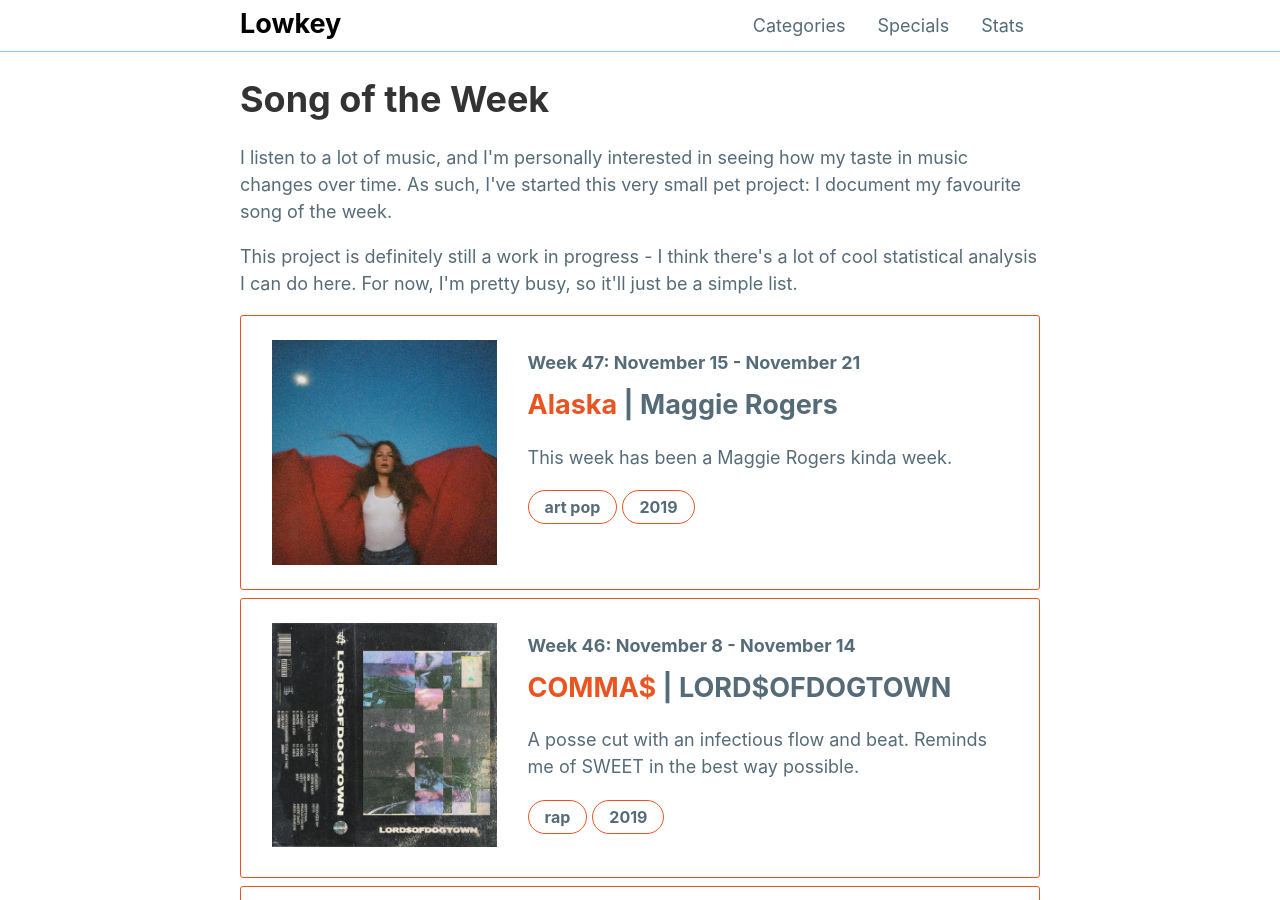
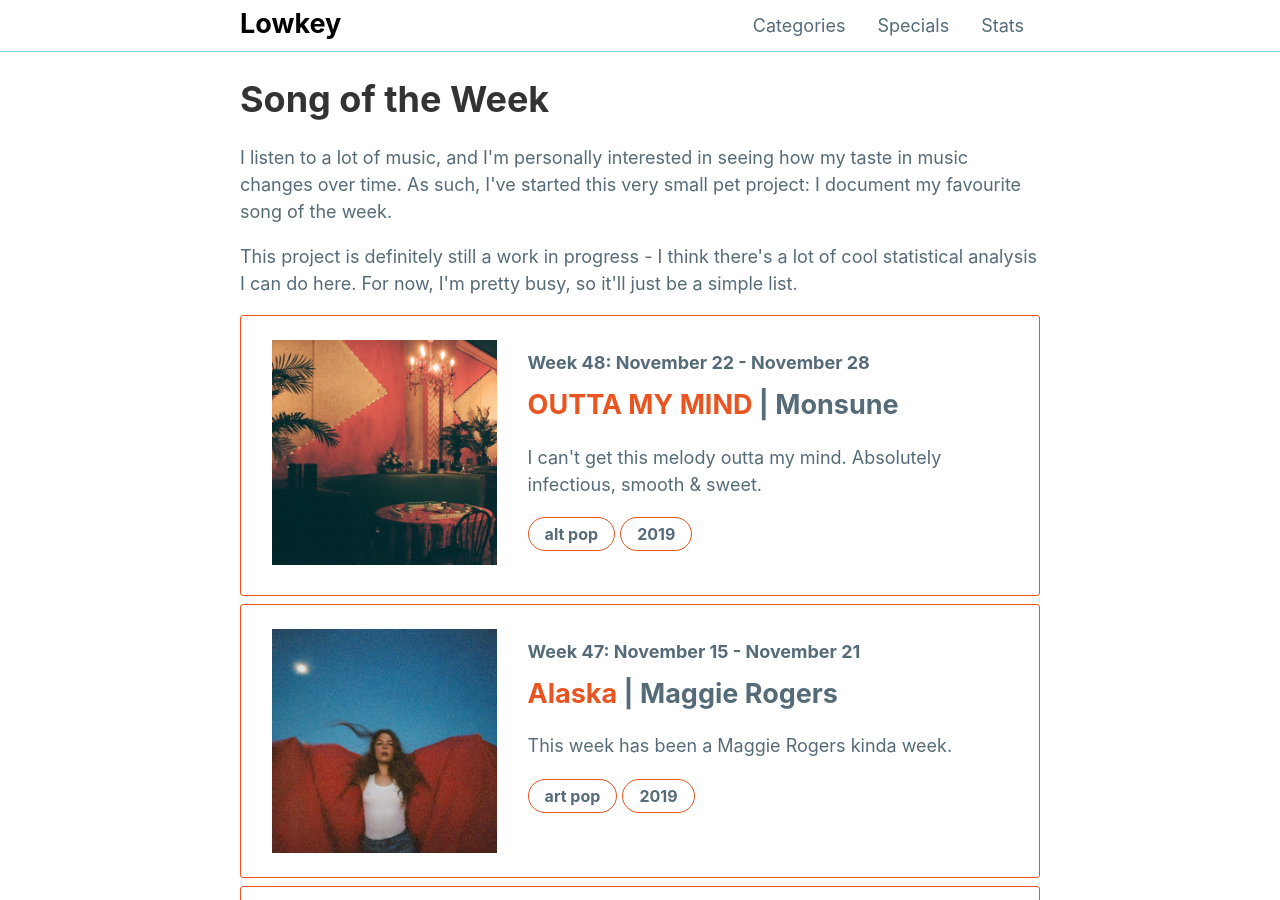
Before and after one commit to mattxwang/lowkey, a Jekyll site: the page built from _stats/song-of-the-week.html, in a window 1280 px wide and 900 px high. Built offline with Jekyll 4.4.1, drawn with Linux system fonts in a browser that asks for light colours; comment, search, counter and statistics services are not loaded.

Commit message:
can't get it outta my mind

```diff
--- a/_data/sotw.yml
+++ b/_data/sotw.yml
@@ -468,3 +468,13 @@ week47:
   year: 2019
   blurb: >
     This week has been a Maggie Rogers kinda week.
+week48:
+  week: "Week 48: November 22 - November 28"
+  title: "OUTTA MY MIND"
+  artist: "Monsune"
+  album: "OUTTA MY MIND"
+  album_art: "outta-my-mind.jpg"
+  genre: "alt pop"
+  year: 2019
+  blurb: >
+    I can't get this melody outta my mind. Absolutely infectious, smooth & sweet.
```
Also changed, not shown: img/albums/outta-my-mind.jpg (added).
